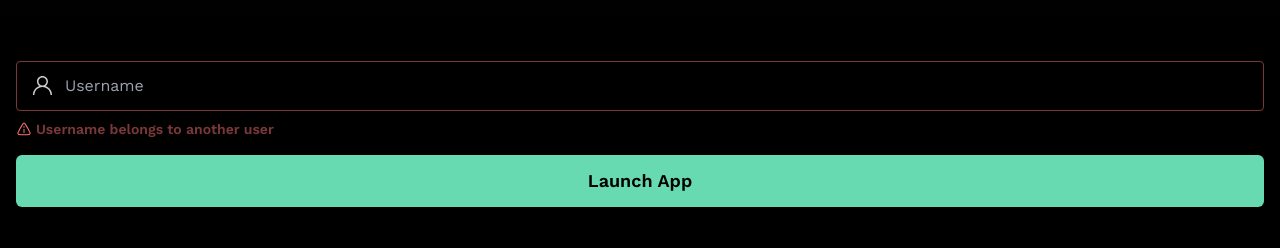
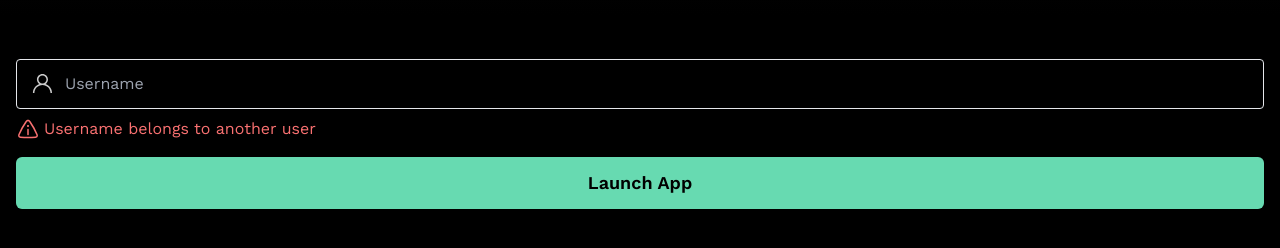
Before and after one commit to 0xkonka/Telegram-miniapp, a website: page public/index.html in a window 1280 px wide. Both pictures are taken after a click on the button "Launch App". Shown: the part 332-580 px from the top of the page. Drawn offline with nearby package versions, Linux system fonts and the light colour scheme; a web font is replaced by a local one.

Commit message:
Replace colors

```diff
--- a/public/index.html
+++ b/public/index.html
@@ -19,9 +19,9 @@
                 <div class="w-full mb-4 relative">
                     <img src="./assets/svgs/user.svg" alt="Gavatar" class="absolute w-5 left-4 top-[14px]"/>
                     <input id="username" class="w-full rounded bg-transparent border border-[#787978] pl-12 pr-2 py-3 text-white" placeholder="Username"/>
-                    <div id="login-fail" class="flex gap-1 mt-2 hidden">
-                        <img src="./assets/svgs/warning.svg" alt="Gavatar" class="w-4"/>
-                        <p class="text-[#7b3838] text-sm font-semibold">
+                    <div id="login-fail" class="flex items-center gap-1 mt-2 hidden">
+                        <img src="./assets/svgs/warning.svg" alt="Gavatar" class="w-6"/>
+                        <p class="text-[#F97171]">
                             Username belongs to another user
                         </p>
                     </div>
--- a/public/scripts/main.js
+++ b/public/scripts/main.js
@@ -52,7 +52,7 @@ document.addEventListener("DOMContentLoaded", () => {
 
     if(usernameInput.value !== usernameParam) {
       usernameInput.classList.remove('border-[#787978]')
-      usernameInput.classList.add('border-[#7b3838]')
+      usernameInput.classList.add('border-[#F97171]')
       document.getElementById("login-fail").classList.remove('hidden')
     } else {
       registerUser(userId, usernameInput.value, referralIdParam);
@@ -61,7 +61,7 @@ document.addEventListener("DOMContentLoaded", () => {
 
   usernameInput.addEventListener("keyup", (event) => {
     if(event.target.value === usernameParam) {
-      usernameInput.classList.remove('border-[#7b3838]')
+      usernameInput.classList.remove('border-[#F97171]')
       usernameInput.classList.add('border-[#787978]')
       document.getElementById("login-fail").classList.add('hidden')
     }
```
Also changed, not shown: public/dist/output.css.
